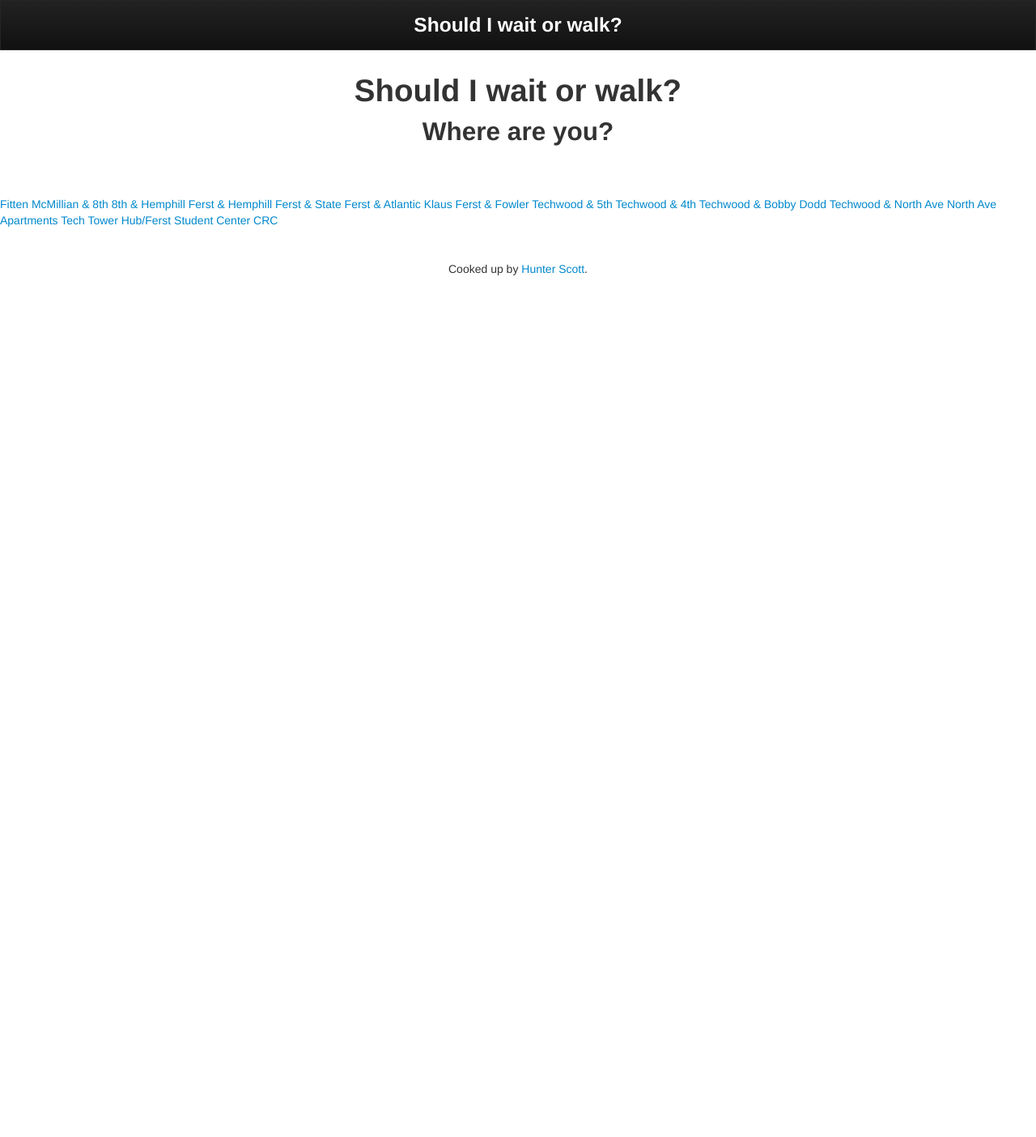
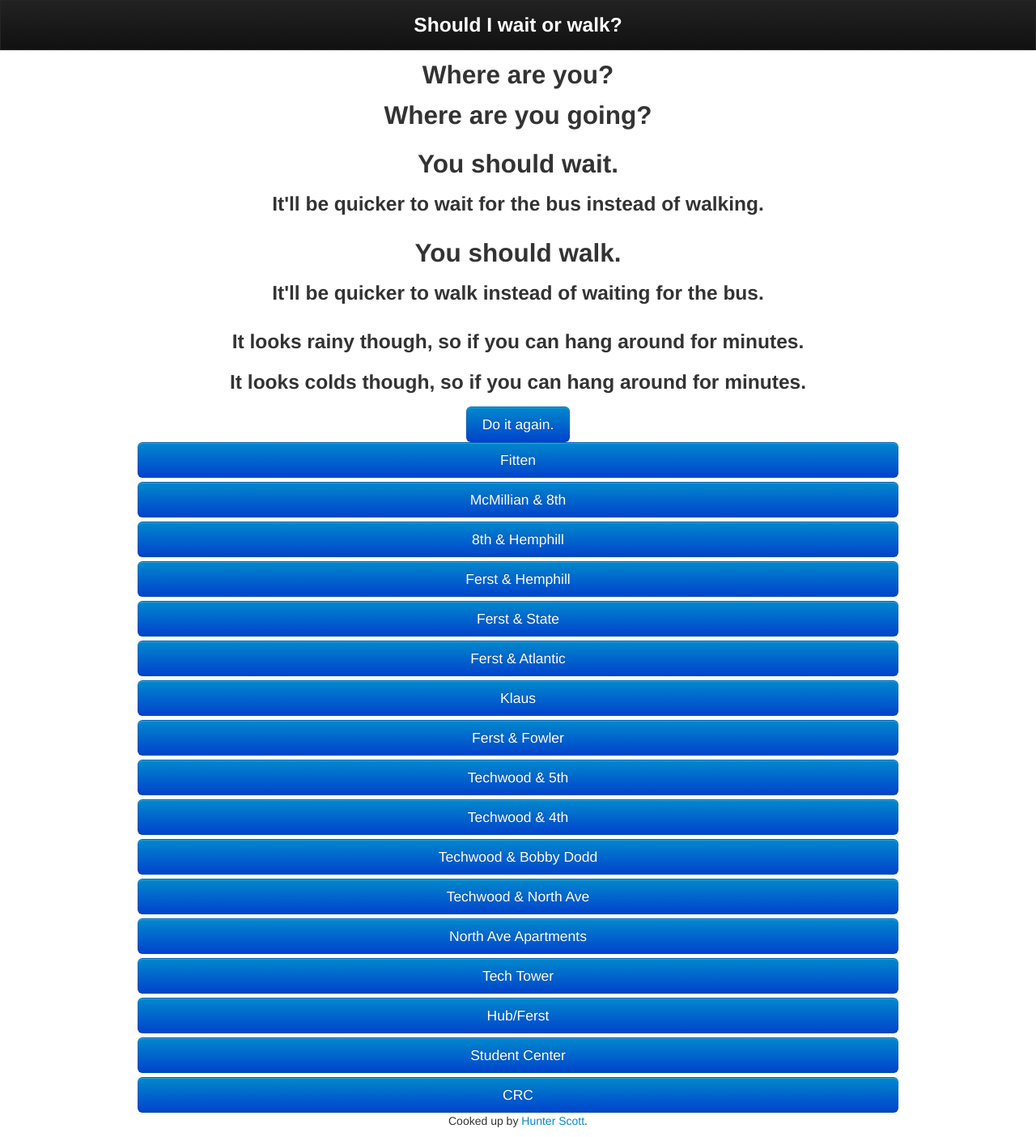
Before and after one commit to blueintegral/WaitOrWalk, a Flask app: page / in a window 1280 px wide. Shown: the whole page at 81% size. Before the commit the page ends 340 px from the top, so only its background shows below. Run offline with Flask 2, Linux system fonts and the light colour scheme; some libraries are stand-ins or nearby versions.

Commit message:
Convert index.html to Bootstrap.

```diff
--- a/static/themes/css/style.css
+++ b/static/themes/css/style.css
@@ -1,3 +1,7 @@
+.navbar {
+	margin-bottom: 0;
+}
+
 .navbar-inner h3 {
 	color: #fff;
 }
--- a/templates/index.html
+++ b/templates/index.html
@@ -22,73 +22,68 @@
 	</div>
 
 	<div class="container">
-	</div>
-
-	<div data-role="page" data-theme="a">
-		<div data-role="header" data-position="inline">
-			<center><h1>Should I wait or walk?</h1></center>
+		<div class="row text-center" id="setup">
+			<div class="span12">
+				<h2 id="originText">Where are you?</h2>
+				<h2 id="destinationText">Where are you going?</h2>
+			</div>
 		</div>
 
-		<div data-role="content" data-theme="a">
-			<center><h2 class="start">Where are you?</h2><h2 class="end">Where are you going?</h2></h2></center>
+		<div id="results">
+			<div class="row text-center" id="wait">
+				<div class="span12">
+					<h2>You should wait.</h2>
+					<h3>It'll be quicker to wait for the bus instead of walking.</h3>
+				</div>
+			</div>
 
-			<center><h1 class="wait">You should wait.</h1><h1 class="walk">You should walk.</h1></center>
-			<center>
-				<h3 class="wait">It'll be quicker to wait for the bus instead of walking.</h3>
+			<div class="row text-center" id="walk">
+				<div class="span12">
+					<h2>You should walk.</h2>
+					<h3>It'll be quicker to walk instead of waiting for the bus.</h3>
+				</div>
+			</div>
 
-				<h3 class="walk">It'll be quicker to walk instead of waiting for the bus.</h3>
-				<h3>
-					<div class="rainy">
-						It looks rainy though, so if you can hang around for <div class="rainytext"></div>
-					</div>
-				</h3>
-				<h3>
-					<div class="cold">
-						It's pretty cold though, so if you can hang around for <div class="coldtext"></div>
-					</div>
-					<br />
-					<a href="javascript:location.reload(true);" class="again" data-role="button" data-theme="b">Do it again</a></h3>
-				<h3 class="thinking">Hang on...</h3>
-			</center>
+			<div class="row text-center" id="weather">
+				<div class="span12">
+					<h3>It looks rainy though, so if you can hang around for <span id="time"></span> minutes.</h3>
+					<h3>It looks colds though, so if you can hang around for <span id="time"></span> minutes.</h3>
+				</div>
+			</div>
 
-			<a href="#" class="start" id="fitten" data-role="button" data-theme="b">Fitten</a>
-			<a href="#" class="start" id="mcm8th" data-role="button" data-theme="b">McMillian & 8th</a>
-			<a href="#" class="start" id="8thhemp" data-role="button" data-theme="b">8th & Hemphill</a>
-			<a href="#" class="start" id="fershemrt" data-role="button" data-theme="b">Ferst & Hemphill</a>
-			<a href="#" class="start" id="fersstmrt" data-role="button" data-theme="b">Ferst & State</a>
-			<a href="#" class="start" id="fersatmrt" data-role="button" data-theme="b">Ferst & Atlantic</a>
-			<a href="#" class="start" id="ferschmrt" data-role="button" data-theme="b">Klaus</a>
-			<a href="#" class="start" id="5thfowl" data-role="button" data-theme="b">Ferst & Fowler</a>
-			<a href="#" class="start" id="tech5th" data-role="button" data-theme="b">Techwood & 5th</a>
-			<a href="#" class="start" id="tech4th" data-role="button" data-theme="b">Techwood & 4th</a>
-			<a href="#" class="start" id="techbob" data-role="button" data-theme="b">Techwood & Bobby Dodd</a>
-			<a href="#" class="start" id="technorth" data-role="button" data-theme="b">Techwood & North Ave</a>
-			<a href="#" class="start" id="nortavea_a" data-role="button" data-theme="b">North Ave Apartments</a>
-			<a href="#" class="start" id="ferstcher" data-role="button" data-theme="b">Tech Tower</a>
-			<a href="#" class="start" id="hubfers" data-role="button" data-theme="b">Hub/Ferst</a>
-			<a href="#" class="start" id="centrstud" data-role="button" data-theme="b">Student Center</a>
-			<a href="#" class="start" id="765femrt" data-role="button" data-theme="b">CRC</a>
+			<div class="row text-center" id="again">
+				<div class="span12">
+					<button class="btn btn-primary btn-large">Do it again.</button>
+				</div>
+			</div>
+		</div>
 
-			<a href="#" class="end" id="fitten" data-role="button" data-theme="c">Fitten</a>
-			<a href="#" class="end" id="mcm8th" data-role="button" data-theme="c">McMillian & 8th</a>
-			<a href="#" class="end" id="8thhemp" data-role="button" data-theme="c">8th & Hemphill</a>
-			<a href="#" class="end" id="fershemrt" data-role="button" data-theme="c">Ferst & Hemphill</a>
-			<a href="#" class="end" id="fersstmrt" data-role="button" data-theme="c">Ferst & State</a>
-			<a href="#" class="end" id="fersatmrt" data-role="button" data-theme="c">Ferst & Atlantic</a>
-			<a href="#" class="end" id="ferschmrt" data-role="button" data-theme="c">Klaus</a>
-			<a href="#" class="end" id="5thfowl" data-role="button" data-theme="c">Ferst & Fowler</a>
-			<a href="#" class="end" id="tech5th" data-role="button" data-theme="c">Techwood & 5th</a>
-			<a href="#" class="end" id="tech4th" data-role="button" data-theme="c">Techwood & 4th</a>
-			<a href="#" class="end" id="techbob" data-role="button" data-theme="c">Techwood & Bobby Dodd</a>
-			<a href="#" class="end" id="technorth" data-role="button" data-theme="c">Techwood & North Ave</a>
-			<a href="#" class="end" id="nortavea_a" data-role="button" data-theme="c">North Ave Apartments</a>
-			<a href="#" class="end" id="ferstcher" data-role="button" data-theme="c">Tech Tower</a>
-			<a href="#" class="end" id="hubfers" data-role="button" data-theme="c">Hub/Ferst</a>
-			<a href="#" class="end" id="centrstud" data-role="button" data-theme="c">Student Center</a>
-			<a href="#" class="end" id="765femrt" data-role="button" data-theme="c">CRC</a>
+		<div class="row">
+			<div class="span12">
+				<button class="btn btn-primary btn-block btn-large" data-id="fitten">Fitten</button>
+				<button class="btn btn-primary btn-block btn-large" data-id="mcm8th">McMillian &amp; 8th</button>
+				<button class="btn btn-primary btn-block btn-large" data-id="8thhemp">8th &amp; Hemphill</button>
+				<button class="btn btn-primary btn-block btn-large" data-id="fershemrt">Ferst &amp; Hemphill</button>
+				<button class="btn btn-primary btn-block btn-large" data-id="fersstmrt">Ferst &amp; State</button>
+				<button class="btn btn-primary btn-block btn-large" data-id="fersatmrt">Ferst &amp; Atlantic</button>
+				<button class="btn btn-primary btn-block btn-large" data-id="ferschmrt">Klaus</button>
+				<button class="btn btn-primary btn-block btn-large" data-id="5thfowl">Ferst &amp; Fowler</button>
+				<button class="btn btn-primary btn-block btn-large" data-id="tech5th">Techwood &amp; 5th</button>
+				<button class="btn btn-primary btn-block btn-large" data-id="tech4th">Techwood &amp; 4th</button>
+				<button class="btn btn-primary btn-block btn-large" data-id="techbob">Techwood &amp; Bobby Dodd</button>
+				<button class="btn btn-primary btn-block btn-large" data-id="technorth">Techwood &amp; North Ave</button>
+				<button class="btn btn-primary btn-block btn-large" data-id="nortavea_a">North Ave Apartments</button>
+				<button class="btn btn-primary btn-block btn-large" data-id="ferstcher">Tech Tower</button>
+				<button class="btn btn-primary btn-block btn-large" data-id="hubfers">Hub/Ferst</button>
+				<button class="btn btn-primary btn-block btn-large" data-id="centrstud">Student Center</button>
+				<button class="btn btn-primary btn-block btn-large" data-id="765femrt">CRC</button>
+			</div>
+		</div>
 
-			<center><br /><br />Cooked up by <a href="http://hscott.net">Hunter Scott</a>.</center>
-		</div>
+		<div class="row">
+			<div class="span12 text-center">
+				<p>Cooked up by <a href="http://hscott.net">Hunter Scott</a>.</p>
+			</div>
 	</div>
 </body>
 </html>
```
